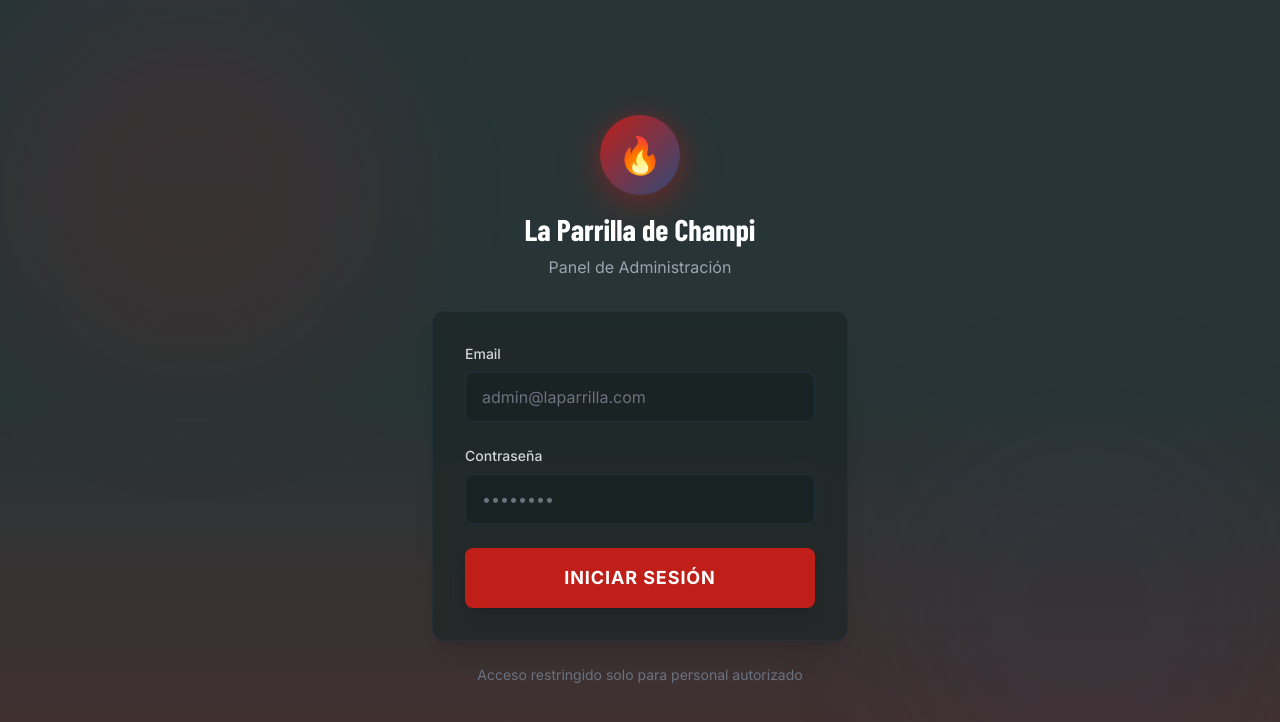
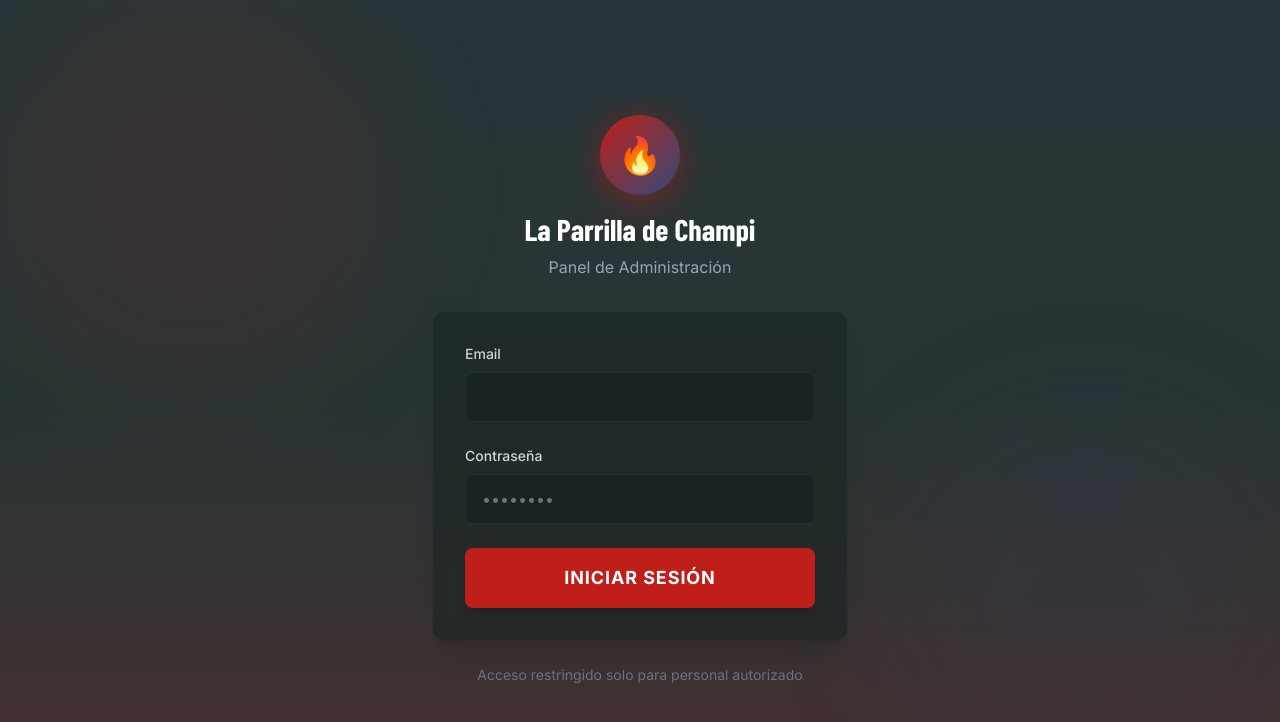
Before and after one commit to aleglope/La-Parrilla-de-champi, a Next.js app: page /es/admin/login in a window 1280 px wide. Shown: the top 722 px of the page. Built offline with nearby package versions, Linux system fonts and the light colour scheme.

Commit message:
style(LoginForm): remove hardcoded placeholder email

```diff
--- a/components/admin/LoginForm.tsx
+++ b/components/admin/LoginForm.tsx
@@ -59,7 +59,7 @@ export function LoginForm() {
           onChange={(e) => setEmail(e.target.value)}
           required
           className="w-full px-4 py-3 bg-charcoal-dark border border-flame-blue/30 rounded-lg text-white placeholder-gray-500 focus:outline-none focus:border-fire-red transition-colors"
-          placeholder="admin@laparrilla.com"
+          placeholder=""
         />
       </div>
 
```
